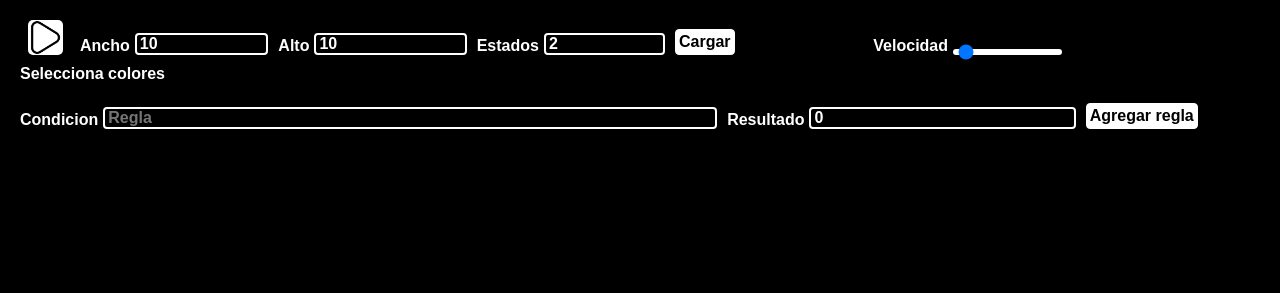
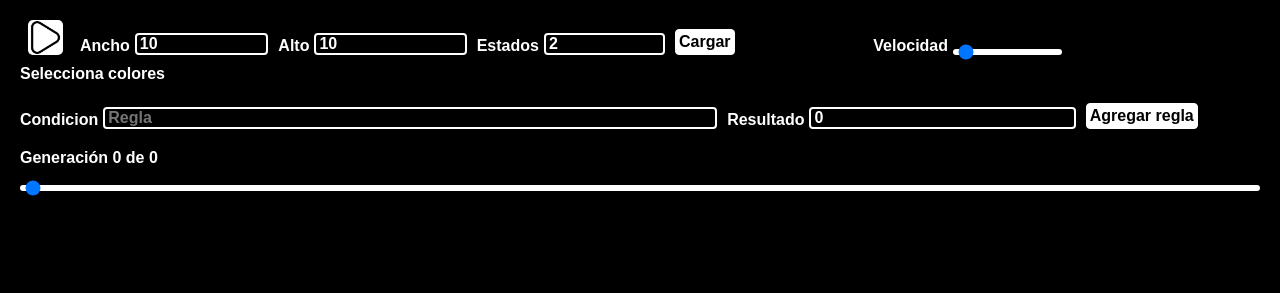
Before and after one commit to luis-ale-117/DistribCell-back, a Flask app: page / in a window 1280 px wide. Shown: the part 75-368 px from the top of the page. Run offline with Flask 3, Linux system fonts and the light colour scheme.

Commit message:
Agrega la funcionalidad de historial de generaciones

```diff
--- a/static/styles/inicio.css
+++ b/static/styles/inicio.css
@@ -132,6 +132,10 @@
     cursor: grabbing;
 }
 
+.inputForm #rangoHistorialAutomata{
+    direction: ltr;
+}
+
 .botonCarga {
     background-color: white;
     border: 1px solid white;
--- a/static/wasm/automata.js
+++ b/static/wasm/automata.js
@@ -1,12 +1,17 @@
 // @ts-nocheck
 const divGrid = document.getElementById('grid');
 const botonPausa = document.getElementById('botonPausa');
-const formConfiguracion = document.getElementById('formConfiguracion')
-const formReglas = document.getElementById('formReglas')
-const listaReglas = document.getElementById('listaReglas')
-const tabColorEstados = document.getElementById('tabColorEstados')
-const selecVelocidad = document.getElementById('selecVelocidad')
-const imgPausa = document.getElementById('imgPausa')
+const formConfiguracion = document.getElementById('formConfiguracion');
+const formReglas = document.getElementById('formReglas');
+const listaReglas = document.getElementById('listaReglas');
+const tabColorEstados = document.getElementById('tabColorEstados');
+const rangoVelocidad = document.getElementById('rangoVelocidad');
+const imgPausa = document.getElementById('imgPausa');
+const rangoHistorialAutomata = document.getElementById('rangoHistorialAutomata');
+const labelRangoHistorialAutomata = document.getElementById('labelRangoHistorialAutomata');
+
+const IMAGEN_PAUSA = "/static/imgs/boton-de-pausa.png";
+const IMAGEN_PLAY = "/static/imgs/boton-de-play.png";
 
 /**
  * @type {HTMLCanvasElement}
@@ -32,6 +37,7 @@ fetch('/static/wasm/main.wasm') // Path to the WebAssembly binary file
                 let estadoSeleccionado = "0"
                 let estadoSeleccionadoInterfaz = null
                 let velocidadEjecucion = 1000
+                let historialAutomata = []
                 const conf = {
                     numEstados: parseInt(formConfiguracion.elements['numEstados'].value),
                     anchura: parseInt(formConfiguracion.elements['anchura'].value),
@@ -195,8 +201,20 @@ fetch('/static/wasm/main.wasm') // Path to the WebAssembly binary file
                         hue += hueIncrement
                     }
                 }
+                const agregaHistorial = (matrizCelulas) => {
+                    historialAutomata.push(matrizCelulas)
+                    rangoHistorialAutomata.max = historialAutomata.length - 1
+                    rangoHistorialAutomata.value = historialAutomata.length - 1
+                    labelRangoHistorialAutomata.textContent = `Generación ${historialAutomata.length - 1} de ${historialAutomata.length - 1} `
+                }
+                const reiniciaHistorial = () => {
+                    historialAutomata = []
+                    rangoHistorialAutomata.max = 0
+                    rangoHistorialAutomata.value = 0
+                    labelRangoHistorialAutomata.textContent = `Generación 0 de 0 `
+                }
                 const ejecutaAutomata = async () => {
-                    // Execute the CA
+                    // Ejecuta el automata
                     while (true) {
                         if (!ejecutando) {
                             // Espera 100ms si no se está ejecutando
@@ -211,18 +229,18 @@ fetch('/static/wasm/main.wasm') // Path to the WebAssembly binary file
                             // TODO: Error como mensaje, no como alert
                             alert("Ocurrio un error, revisa tus reglas: " + err);
                             ejecutando = false;
-                            imgPausa.src = "/static/imgs/boton-de-play.png"
+                            imgPausa.src = IMAGEN_PLAY
                             continue
                         }
                         matrizCelulas = automata.getInitGrid()
-                        // Make a copy of the matrix to be able to modify it
                         matrizCelulas = JSON.parse(JSON.stringify(matrizCelulas))
-                        // Update the grid in the UI
+                        agregaHistorial(matrizCelulas)
+
                         dibujaMatrizInterfaz(matrizCelulas)
                     }
                 }
                 //////////////////
-                imgPausa.src = ejecutando ? "/static/imgs/boton-de-pausa.png" : "/static/imgs/boton-de-play.png"
+                imgPausa.src = ejecutando ? IMAGEN_PAUSA : IMAGEN_PLAY
                 cargarReglasInterfaz(reglas)
                 cargarColorEstadosInterfaz(colorEstados)
                 estadoSeleccionadoInterfaz = tabColorEstados.firstChild?.firstChild
@@ -241,13 +259,14 @@ fetch('/static/wasm/main.wasm') // Path to the WebAssembly binary file
                 canvasGrid.width = conf.anchura * TAM_CELDA
                 canvasGrid.height = conf.altura * TAM_CELDA
                 dibujaMatrizInterfaz(matrizCelulas)
-                // Execute the CA
+                agregaHistorial(matrizCelulas)
+
                 ejecutaAutomata()
 
                 //////////////////////////////////////////////
                 botonPausa.addEventListener('click', () => {
                     ejecutando = !ejecutando
-                    imgPausa.src = ejecutando ? "/static/imgs/boton-de-pausa.png" : "/static/imgs/boton-de-play.png"
+                    imgPausa.src = ejecutando ? IMAGEN_PAUSA : IMAGEN_PLAY
                 })
 
                 formConfiguracion.addEventListener('submit', (e) => {
@@ -261,13 +280,18 @@ fetch('/static/wasm/main.wasm') // Path to the WebAssembly binary file
                     err = automata.loadInitGrid(matrizAleatoria(conf.anchura, conf.altura, conf.numEstados))
                     if (err != null) {
                         alert("Ocurrio un error cargando la matriz" + err);
+                        ejecutando = false;
                         return
                     }
                     matrizCelulas = automata.getInitGrid()
-                    // Make a copy of the matrix to be able to modify it
                     matrizCelulas = JSON.parse(JSON.stringify(matrizCelulas))
+
+                    reiniciaHistorial()
+                    agregaHistorial(matrizCelulas)
+
                     asignaColorArcoiris(conf.numEstados)
                     cargarColorEstadosInterfaz(colorEstados)
+
                     estadoSeleccionadoInterfaz = tabColorEstados.firstChild?.firstChild
                     estadoSeleccionadoInterfaz.classList.add('seleccionado')
                     canvasGrid.width = conf.anchura * TAM_CELDA
@@ -286,8 +310,12 @@ fetch('/static/wasm/main.wasm') // Path to the WebAssembly binary file
                     automata.setRules(reglas)
                     formReglas.elements['condicion'].value = ""
                     formReglas.elements['estado'].value = ""
+                    let matrizCelulas = automata.getInitGrid()
+                    matrizCelulas = JSON.parse(JSON.stringify(matrizCelulas))
+                    reiniciaHistorial()
+                    agregaHistorial(matrizCelulas)
                 })
-                selecVelocidad.addEventListener('change', (e) => {
+                rangoVelocidad.addEventListener('change', (e) => {
                     velocidadEjecucion = parseInt(e.target.value)
                 })
                 canvasGrid.addEventListener('mousedown', (e) => {
@@ -373,6 +401,25 @@ fetch('/static/wasm/main.wasm') // Path to the WebAssembly binary file
                         automata.setRules(reglas);
                     }
                 });
+                rangoHistorialAutomata.addEventListener('change', (e) => {
+                    const indice = parseInt(e.target.value)
+                    const matrizCelulas = historialAutomata[indice]
+                    if (matrizCelulas === undefined) {
+                        alert("No hay un historial para esa generacion")
+                        return
+                    }
+                    labelRangoHistorialAutomata.textContent = `Generación ${indice} de ${historialAutomata.length - 1} `
+                    dibujaMatrizInterfaz(matrizCelulas)
+                });
+                rangoHistorialAutomata.addEventListener('input', (e) => {
+                    const indice = parseInt(e.target.value)
+                    const matrizCelulas = historialAutomata[indice]
+                    if (matrizCelulas === undefined) {
+                        alert("No hay un historial para esa generacion")
+                        return
+                    }
+                    labelRangoHistorialAutomata.textContent = `Generación ${indice} de ${historialAutomata.length - 1} `
+                });
             });
         } else {
             console.error('Invalid WebAssembly binary file');
--- a/templates/inicio.html
+++ b/templates/inicio.html
@@ -33,8 +33,8 @@
                 <button type="submit" class="botonCarga">Cargar</button>
             </div>
             <div class="inputForm">
-                <label for="selecVelocidad">Velocidad</label>
-                <input id="selecVelocidad" name="selecVelocidad" type="range" min="0" max="1000" step="100" value="1000" autocomplete="off">
+                <label for="rangoVelocidad">Velocidad</label>
+                <input id="rangoVelocidad" name="rangoVelocidad" type="range" min="0" max="1000" step="100" value="1000" autocomplete="off">
             </div>
         </form>
     </div>
@@ -65,6 +65,13 @@
         </table>
     </div>
 
+    <div>
+        <h4 id="labelRangoHistorialAutomata">Generación 0 de 0</h4>
+        <br>
+        <div class="inputForm">
+            <input id="rangoHistorialAutomata" name="rangoHistorialAutomata" class="historial" type="range" min="0" max="0" step="1" value="0" autocomplete="off">
+        </div>
+    </div>
     <div class="divGrid">
         <canvas id="canvasGrid"></canvas>
     </div>
```
